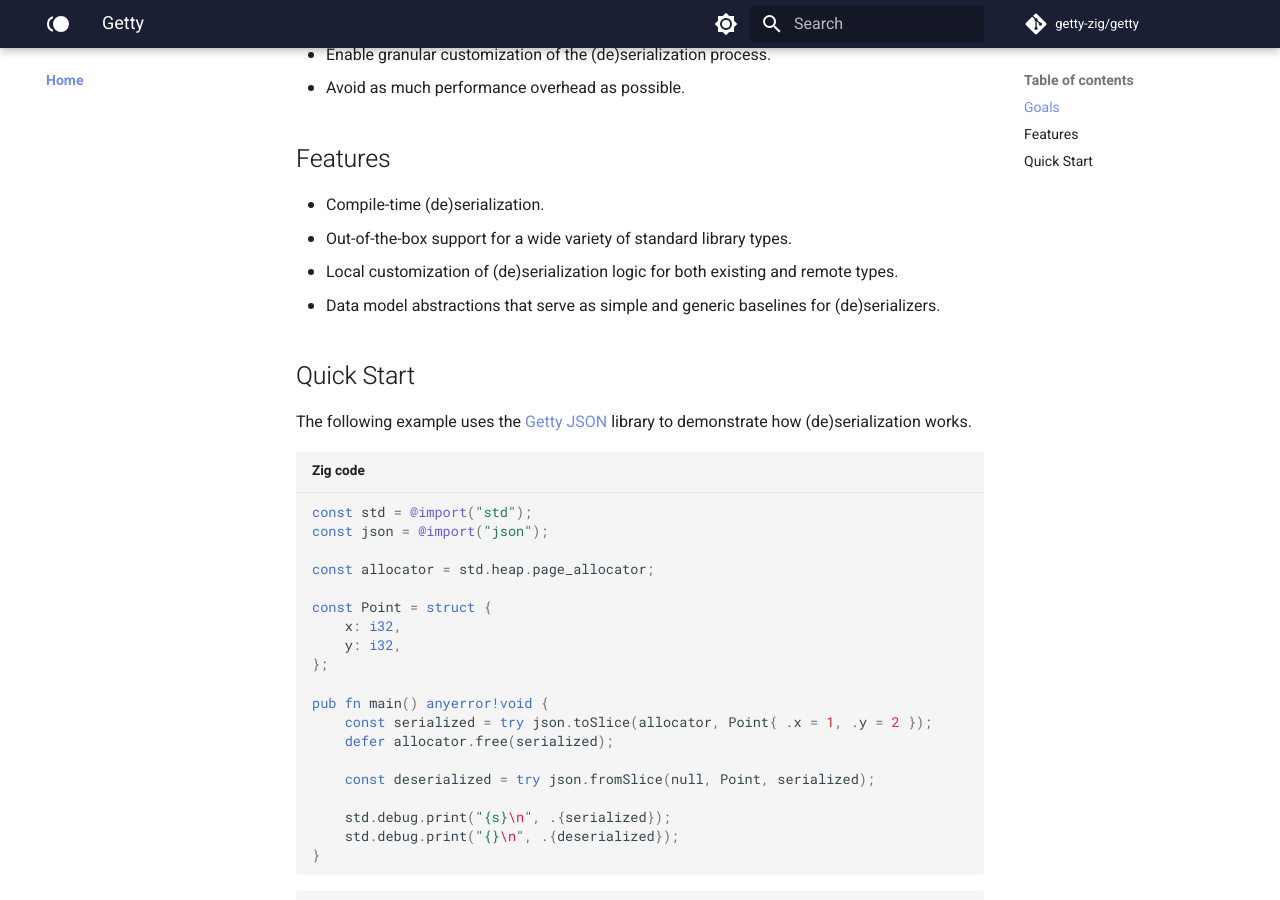
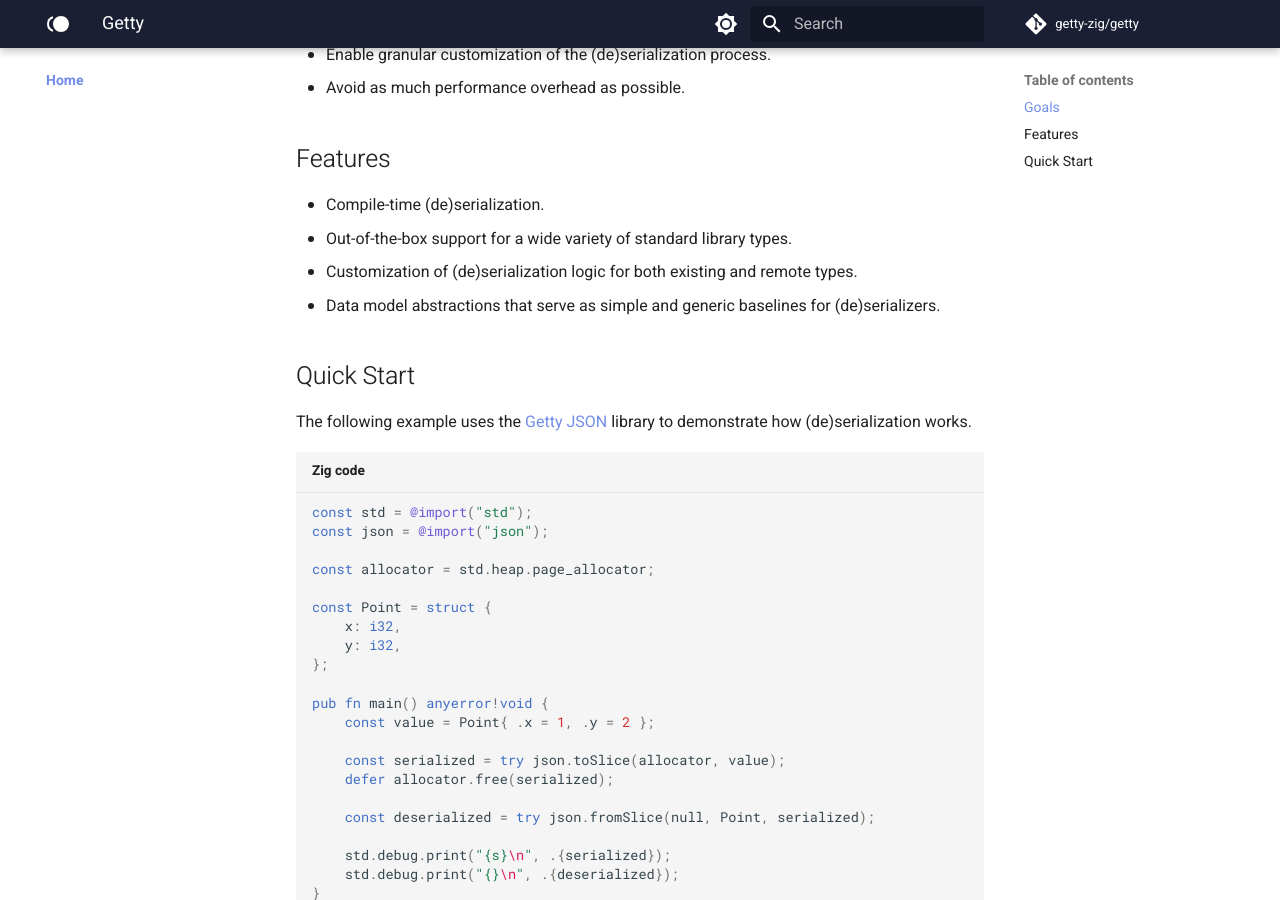
Before and after one commit to getty-zig/getty.so, an MkDocs documentation site: the page built from docs/index.md, in a window 1280 px wide and 900 px high, scrolled down 335 px. Built offline with MkDocs 1.6.1 and Material for MkDocs 9.7.7, drawn with Linux system fonts in a browser that asks for light colours; comment, search, counter and statistics services are not loaded.

Commit message:
index: update

```diff
--- a/docs/index.md
+++ b/docs/index.md
@@ -1,6 +1,7 @@
 # Getty
 
-Getty is a framework for building __robust__, __optimal__, and __reusable__ (de)serializers in Zig.
+Getty is a framework for building __robust__, __optimal__, and __reusable__
+(de)serializers in Zig.
 
 ## Goals
 
@@ -12,8 +13,9 @@ Getty is a framework for building __robust__, __optimal__, and __reusable__ (de)
 
 - Compile-time (de)serialization.
 - Out-of-the-box support for a wide variety of standard library types.
-- Local customization of (de)serialization logic for both existing and remote types.
-- Data model abstractions that serve as simple and generic baselines for (de)serializers.
+- Customization of (de)serialization logic for both existing and remote types.
+- Data model abstractions that serve as simple and generic baselines for
+  (de)serializers.
 
 ## Quick Start
 
@@ -32,7 +34,9 @@ const Point = struct {
 };
 
 pub fn main() anyerror!void {
-    const serialized = try json.toSlice(allocator, Point{ .x = 1, .y = 2 });
+    const value = Point{ .x = 1, .y = 2 };
+
+    const serialized = try json.toSlice(allocator, value);
     defer allocator.free(serialized);
 
     const deserialized = try json.fromSlice(null, Point, serialized);
```
